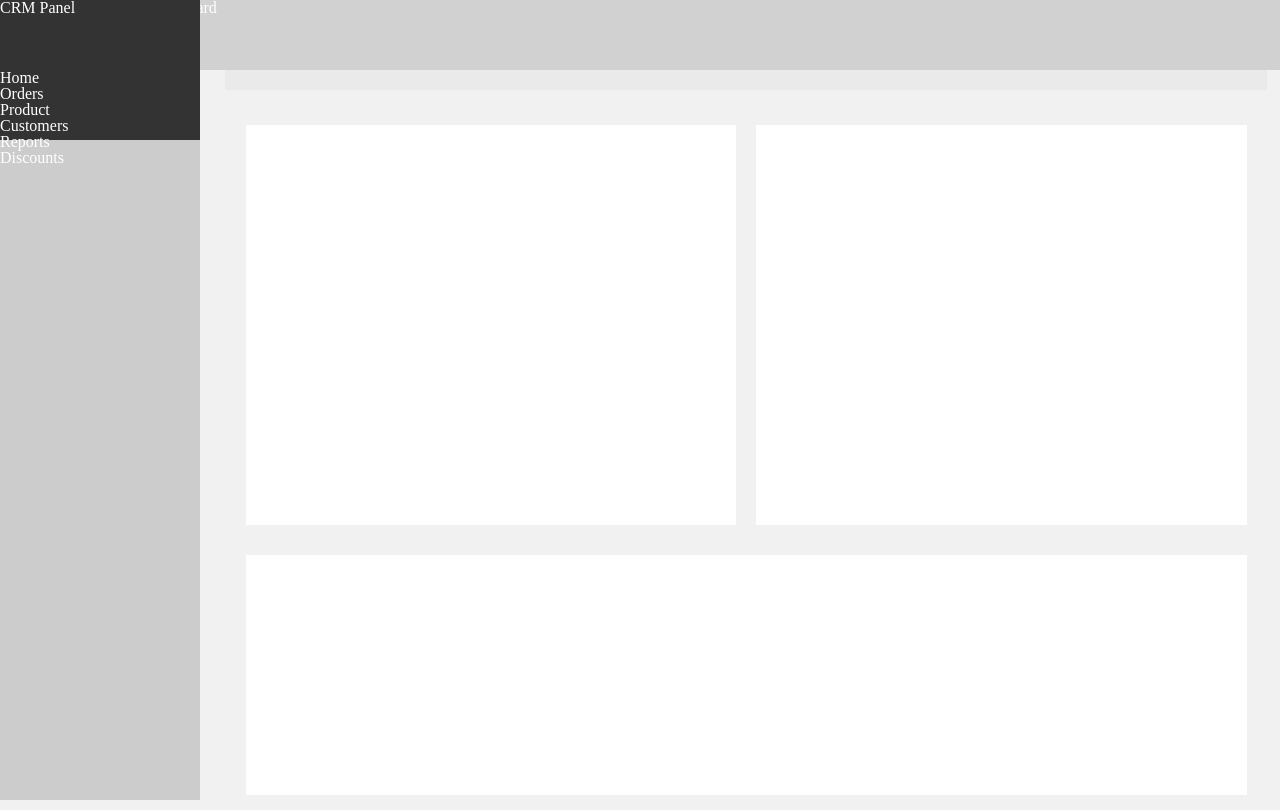
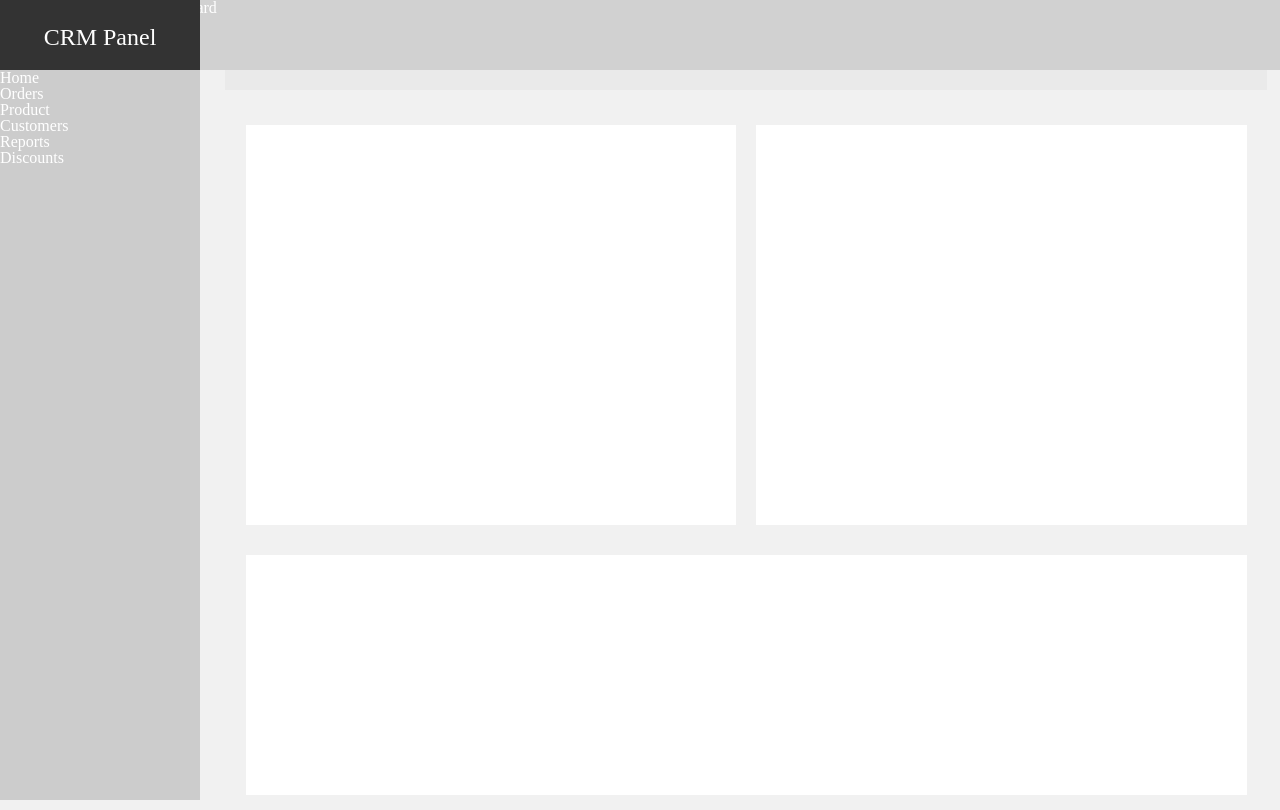
Before and after one commit to brunopintado/CRMPanel, a website built with Parcel: page index.html in a window 1280 px wide. Built offline with nearby package versions, Linux system fonts and the light colour scheme.

Commit message:
Nueva tipografía y logo

```diff
--- a/css/style.css
+++ b/css/style.css
@@ -1,6 +1,10 @@
+@import url('https://fonts.googleapis.com/css2?family=Poppins:wght@300;500;800&display=swap');
+
+
 body {
   color: white;
   background: #f1f1f1;
+  font-family: 'Poppins', sans-serif;
 }
 
 nav {
@@ -31,10 +35,16 @@ main>div {
 }
 
 
-aside div {
+aside div:first-child {
   height: 70px;
   padding: 0px;
   background-color: #333333;
+  padding-top: 25px;
+  height: 45px;
+  max-height: 70px;
+  overflow: hidden;
+  text-align: center;
+  font-size: 1.5em;
 }
 
 main section {
```
